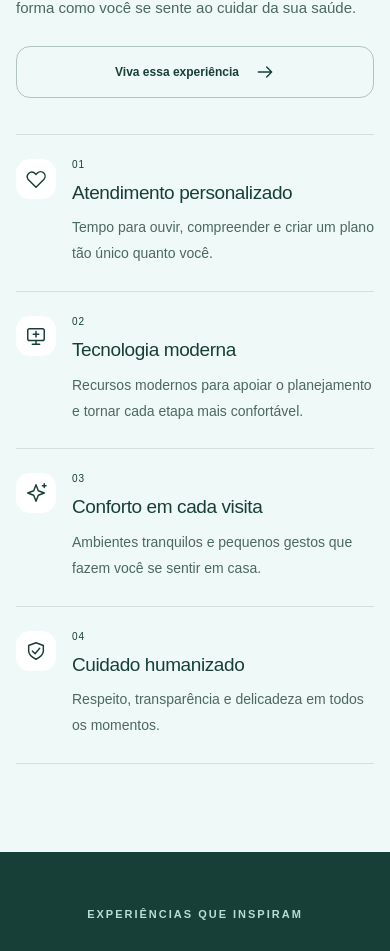
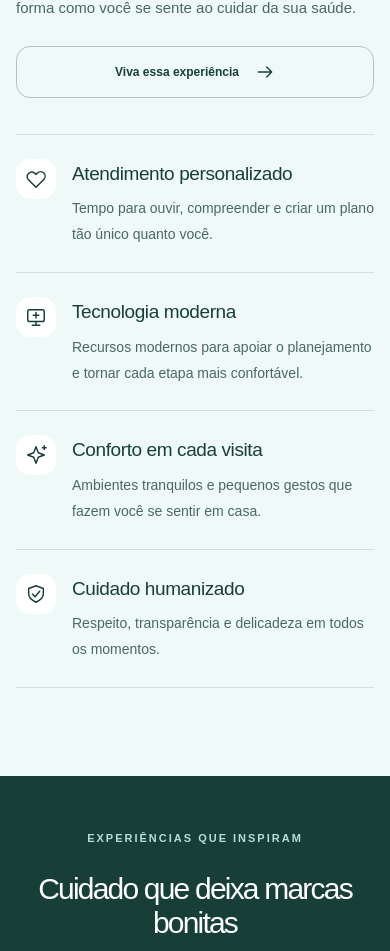
Before and after one commit to italoandrezz/essenza-dental-landing-page, a React (Vite) app: page / in a window 390 px wide. Shown: the part 7173-8124 px from the top of the page. Built offline with nearby package versions, Linux system fonts and the light colour scheme.

Commit message:
Remove a numeração dos diferenciais e ajusta o alinhamento dos textos

```diff
--- a/src/components/Diferenciais.css
+++ b/src/components/Diferenciais.css
@@ -5,18 +5,17 @@
 .diferenciais-botao { border: 1px solid rgb(23 63 56 / 28%); background: transparent; color: var(--cor-verde-escuro); font-size: 12px; }
 .diferenciais-botao:hover { background: var(--cor-verde-escuro); color: var(--cor-branco); }
 .diferenciais-lista { margin: 0; padding: 0; list-style: none; }
-.diferenciais-lista li { display: grid; grid-template-columns: 44px 24px minmax(0, 1fr); align-items: start; gap: 20px; padding-block: 30px; border-top: 1px solid rgb(23 63 56 / 13%); }
+.diferenciais-lista li { display: grid; grid-template-columns: 44px minmax(0, 1fr); align-items: start; gap: 20px; padding-block: 30px; border-top: 1px solid rgb(23 63 56 / 13%); }
 .diferenciais-lista li:last-child { border-bottom: 1px solid rgb(23 63 56 / 13%); }
 .diferenciais-icone { display: grid; place-items: center; width: 44px; height: 44px; border-radius: 14px; background: var(--cor-branco); color: var(--cor-verde-escuro); }
 .diferenciais-icone svg { width: 22px; height: 22px; }
-.diferenciais-numero { padding-top: 6px; font-size: 10px; letter-spacing: 1px; }
 .diferenciais-lista h3 { margin: 2px 0 10px; font-size: 19px; font-weight: 500; line-height: 1.35; letter-spacing: -.4px; }
 .diferenciais-lista p { color: #4c6862; font-size: 13px; line-height: 1.85; }
 
 @media (min-width: 768px) and (max-width: 1023px) {
   .diferenciais { padding-block: 80px; }
   .diferenciais-conteudo { grid-template-columns: .9fr 1.1fr; gap: 36px; }
-  .diferenciais-lista li { grid-template-columns: 36px 18px minmax(0, 1fr); gap: 12px; padding-block: 24px; }
+  .diferenciais-lista li { grid-template-columns: 36px minmax(0, 1fr); gap: 12px; padding-block: 24px; }
   .diferenciais-icone { width: 36px; height: 36px; border-radius: 12px; }
   .diferenciais-lista h3 { font-size: 17px; }
 }
@@ -27,10 +26,8 @@
   .diferenciais-quebra { display: none; }
   .diferenciais-introducao h2 { max-width: 420px; }
   .diferenciais-introducao .descricao { max-width: 520px; margin-block: 22px 24px; }
-  .diferenciais-lista li { grid-template-columns: 40px minmax(0, 1fr); gap: 8px 16px; padding-block: 24px; }
-  .diferenciais-icone { width: 40px; height: 40px; grid-row: 1 / 3; }
-  .diferenciais-numero { padding: 0; }
-  .diferenciais-lista li > div { grid-column: 2; }
+  .diferenciais-lista li { grid-template-columns: 40px minmax(0, 1fr); gap: 16px; padding-block: 24px; }
+  .diferenciais-icone { width: 40px; height: 40px; }
   .diferenciais-lista h3 { font-size: 19px; }
   .diferenciais-lista p { font-size: 14px; }
 }
--- a/src/components/Diferenciais.tsx
+++ b/src/components/Diferenciais.tsx
@@ -19,18 +19,17 @@ export function Diferenciais() {
           <p className="descricao">Mais do que tratar sorrisos, queremos transformar a forma como você se sente ao cuidar da sua saúde.</p>
           <a className="botao diferenciais-botao" href={contato.whatsapp} target="_blank" rel="noopener noreferrer">Viva essa experiência <Icone nome="seta" /><span className="somente-leitor"> pelo WhatsApp (abre em outra aba)</span></a>
         </div>
-        <ol className="diferenciais-lista">
-          {diferenciais.map((diferencial, indice) => (
+        <ul className="diferenciais-lista">
+          {diferenciais.map(diferencial => (
             <li key={diferencial.titulo}>
               <span className="diferenciais-icone"><Icone nome={diferencial.icone} /></span>
-              <span className="diferenciais-numero" aria-hidden="true">{String(indice + 1).padStart(2, '0')}</span>
               <div>
                 <h3>{diferencial.titulo}</h3>
                 <p>{diferencial.descricao}</p>
               </div>
             </li>
           ))}
-        </ol>
+        </ul>
       </div>
     </section>
   )
```
